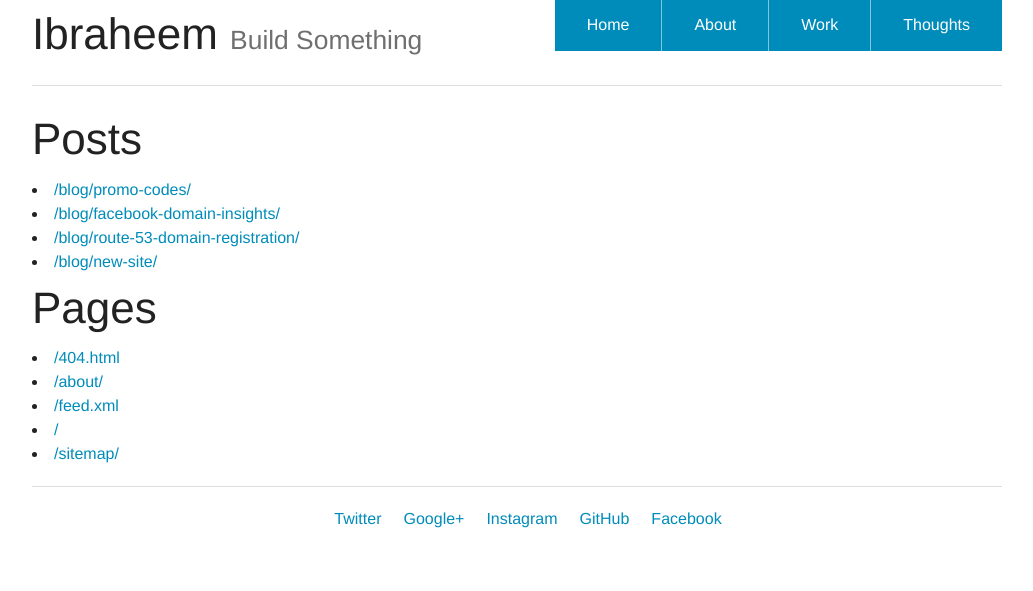
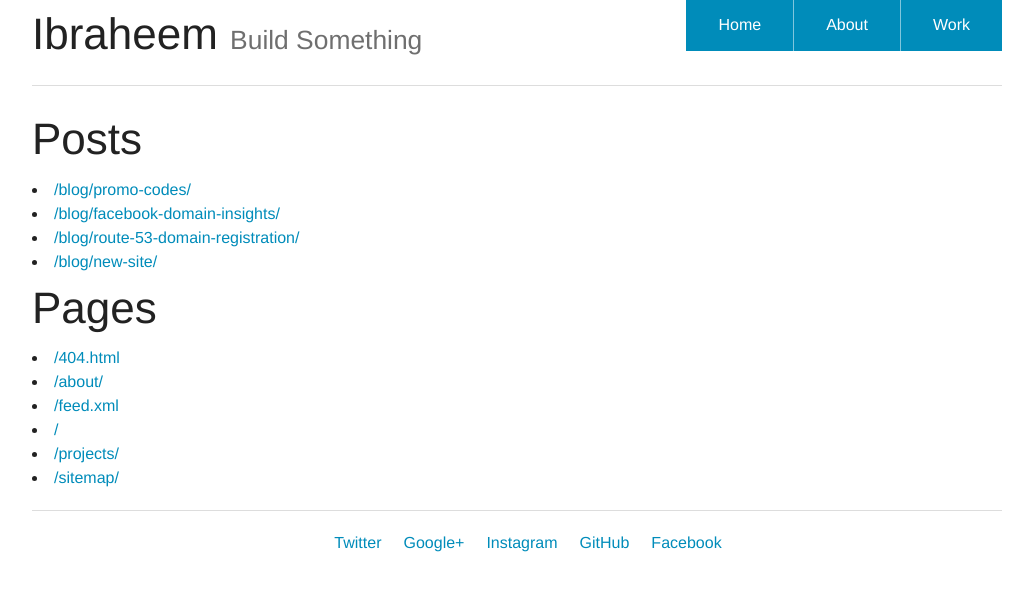
Before and after one commit to ibraheem4/ibraheem4.github.io, a Jekyll site: the page built from sitemap.html, in a window 1280 px wide. Shown: the top 591 px of the page, without its empty margins (123-1156 px from the left). Built offline with Jekyll 4.4.1, drawn with Linux system fonts in a browser that asks for light colours.

Commit message:
-Thoughts

```diff
--- a/_layouts/page.html
+++ b/_layouts/page.html
@@ -8,7 +8,6 @@ layout: default
         <li><a href="{{ site.baseurl }}" class="button">Home</a></li>
         <li><a href="{{ site.baseurl }}about/" class="button">About</a></li>
         <li><a href="{{ site.baseurl }}projects/" class="button">Work</a></li>
-        <li><a href="{{ site.baseurl }}blog/" class="button">Thoughts</a></li>
       </ul>
     </div>
     <h1>{{ site.slug }} <small>{{ site.subtitle }}</small></h1>
--- a/_layouts/post.html
+++ b/_layouts/post.html
@@ -8,7 +8,6 @@ layout: default
         <li><a href="{{ site.baseurl }}" class="button">Home</a></li>
         <li><a href="{{ site.baseurl }}about/" class="button">About</a></li>
         <li><a href="{{ site.baseurl }}projects/" class="button">Work</a></li>
-        <li><a href="{{ site.baseurl }}blog/" class="button">Thoughts</a></li>
       </ul>
     </div>
     <h1>{{ site.slug }} <small>{{ site.subtitle }}</small></h1>
--- a/index.html
+++ b/index.html
@@ -9,7 +9,6 @@ title: Home
         <li><a href="{{ site.baseurl }}" class="button">Home</a></li>
         <li><a href="{{ site.baseurl }}about/" class="button">About</a></li>
         <li><a href="{{ site.baseurl }}projects/" class="button">Work</a></li>
-        <li><a href="{{ site.baseurl }}blog/" class="button">Thoughts</a></li>
       </ul>
     </div>
     <h1>{{ site.slug }} <small>{{ site.subtitle }}</small></h1>
--- /dev/null
+++ b/projects.html
@@ -0,0 +1,6 @@
+---
+layout:         page
+title:          Projects
+permalink:      /projects/
+---
+<h1>Projects</h1>
```
